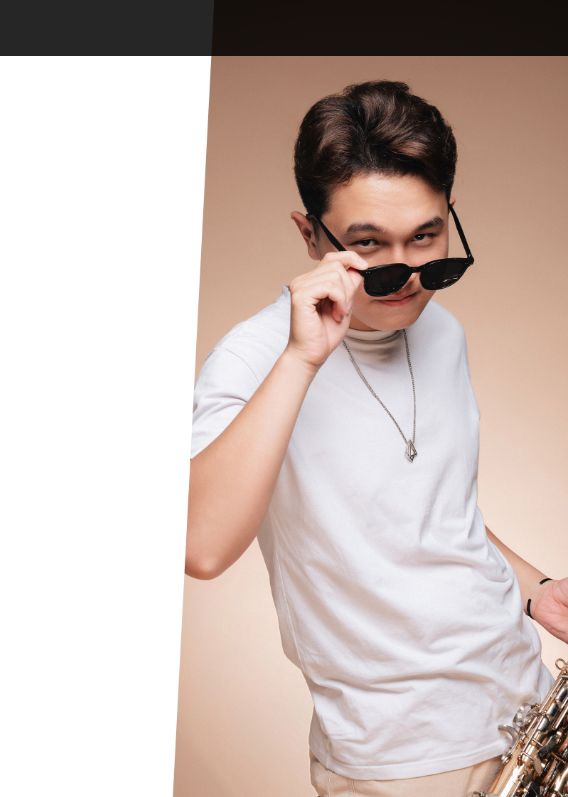
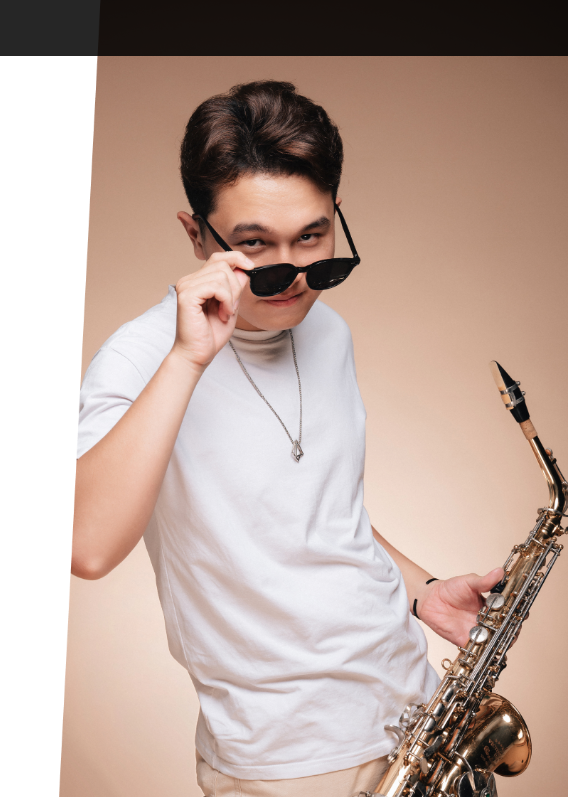
Before and after one commit to TrDayken/GameDesignerPortfolio, a plain HTML site: page index.html in a window 1280 px wide. Shown: the top 797 px of the page, 712-1280 px from the left. Drawn offline with nearby package versions, Linux system fonts and the light colour scheme.

Commit message:
Update imgae

```diff
--- a/index.html
+++ b/index.html
@@ -38,7 +38,7 @@
        style="height: 800px;
        background-image: url(Image/Grand\ Frame.png);
        background-repeat: no-repeat;
-       background-position: 0.00% 41.59% ;
+       background-position: 80% 50% ;
        background-size: cover;
        background-color: transparent;
       -webkit-print-color-adjust: exact;
```
